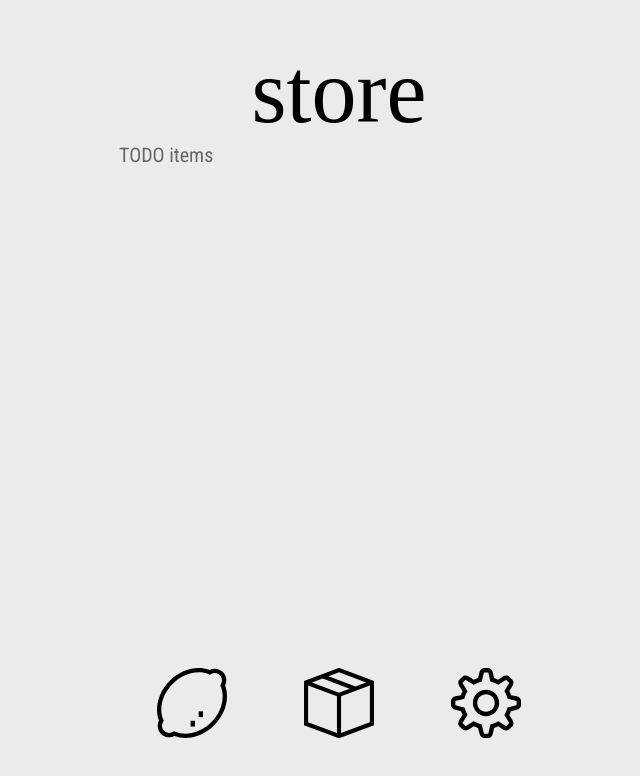
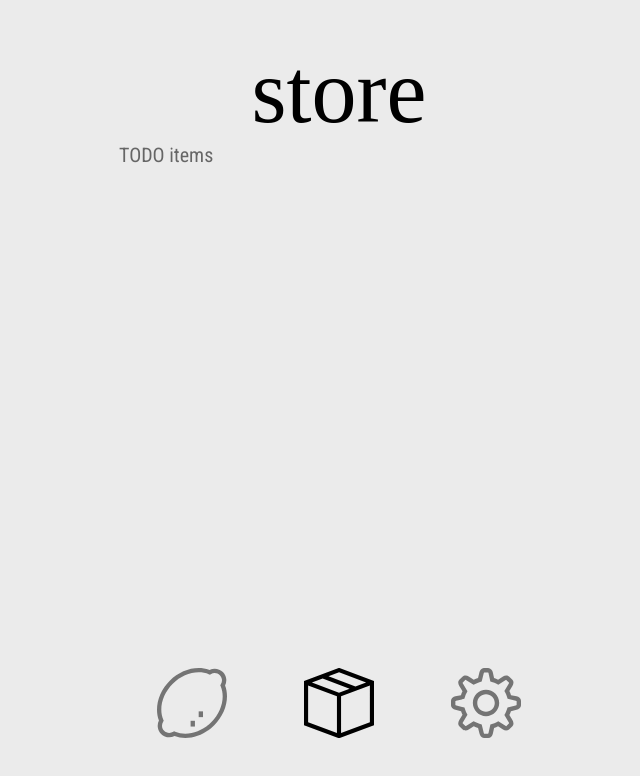
Before and after one commit to JenKa115/jenny-lemon-clicker, a React (Vite) app: page /store in a window 1280 px wide. Shown: the top 776 px of the page, without its empty margins (301-941 px from the left). Built offline with nearby package versions, Linux system fonts and the light colour scheme; a web font is replaced by a local one.

Commit message:
lisää linkityksen Menu-komponenttiin

```diff
--- a/src/components/Menu.jsx
+++ b/src/components/Menu.jsx
@@ -1,3 +1,5 @@
+import { NavLink } from "react-router"
+
 import iconLemon from '../assets/lemon.svg'
 import iconPackage from '../assets/package.svg'
 import iconSettings from '../assets/settings.svg'
@@ -7,19 +9,22 @@
   return (
     <div className="menu">
       <div>
-        <img src={iconLemon} alt="main" />
+        <NavLink to="/"><img src={iconLemon} alt="main" /></NavLink>
       </div>
       <div>
-        <img src={iconPackage} alt="store" />
-        { props.items ? <span className="menu_badge">{props.items}</span> : null }
+        <NavLink to="/store">
+          <img src={iconPackage} alt="store" />
+          { props.items ? <span className="menu_badge">{props.items}</span> : null }
+        </NavLink>
       </div>
       <div>
-        <img src={iconSettings} alt="settings" />
+        <NavLink to="/settings"><img src={iconSettings} alt="settings" /></NavLink>
       </div>
     </div>
   )
 
 
+
 }
 
 export default Menu
```
